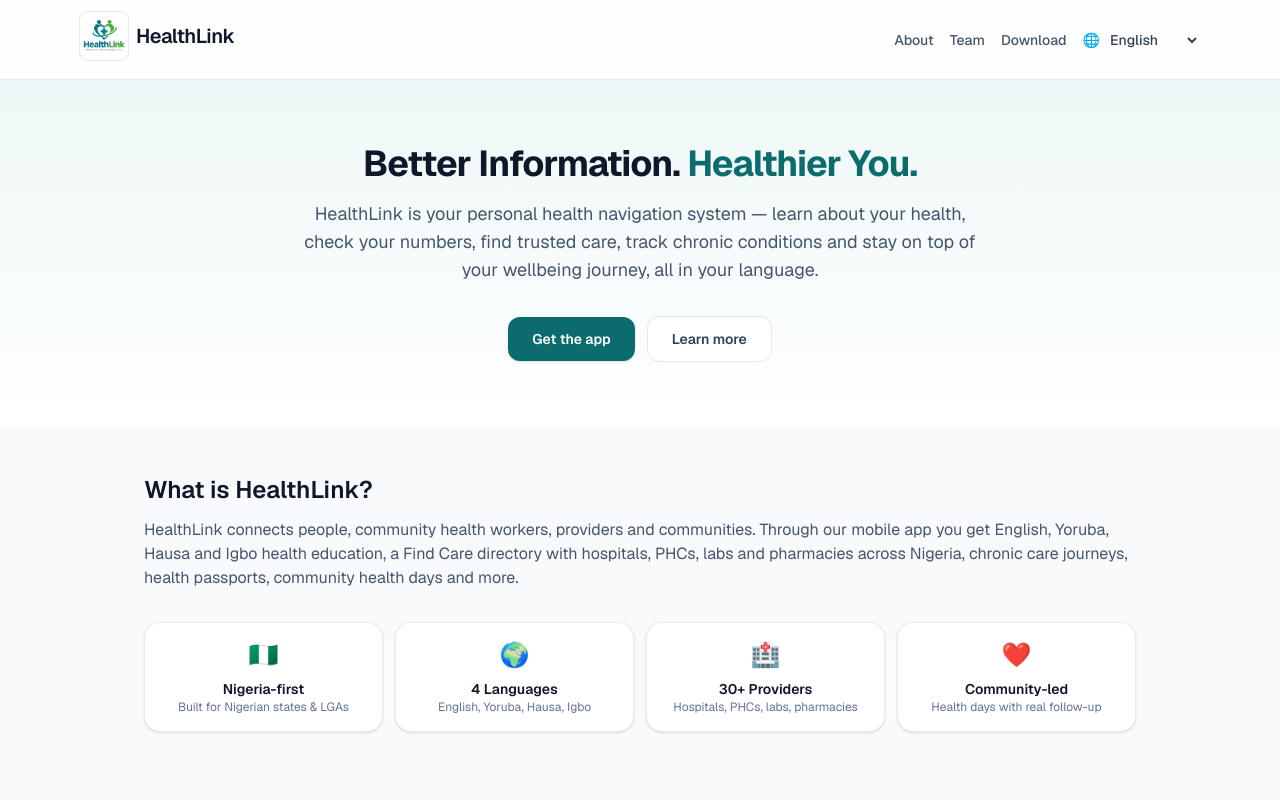
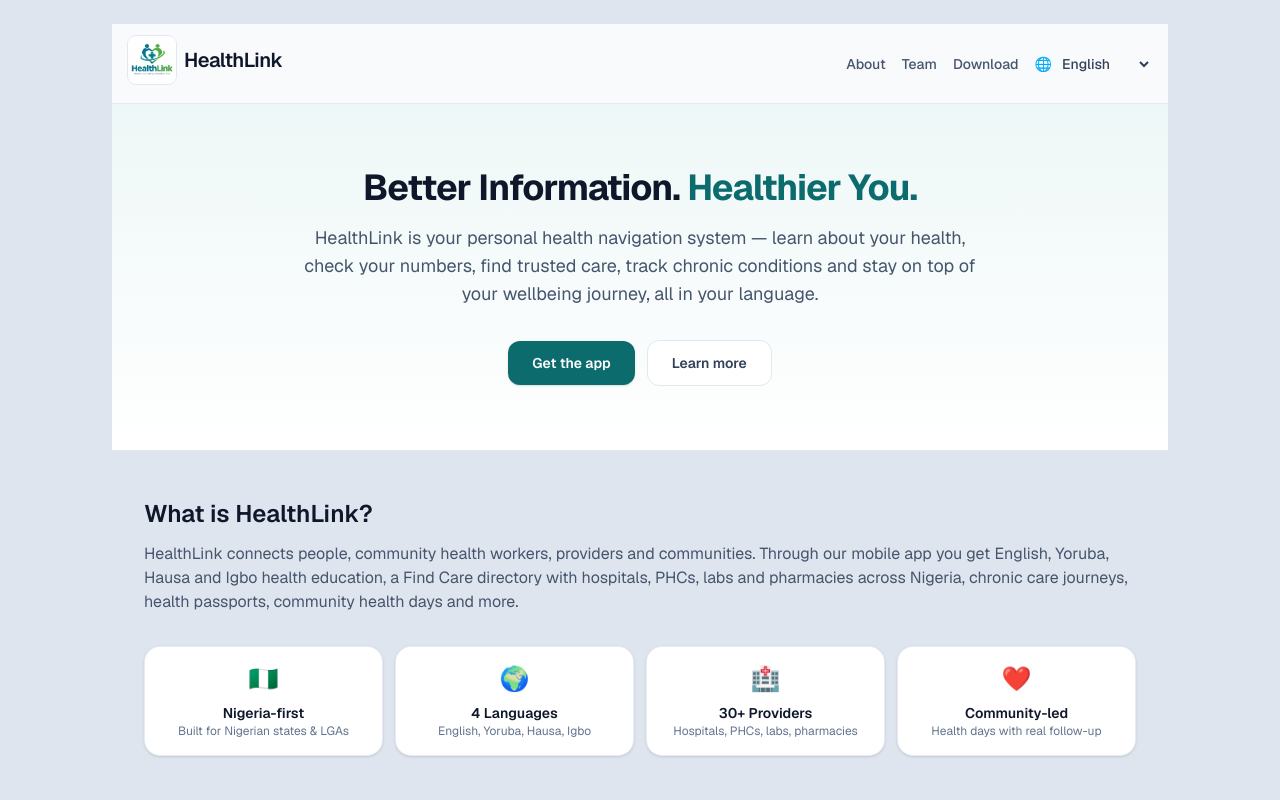
Before and after one commit to temmyadekunle/CareNBuddi, a Next.js app: page / in a window 1280 px wide. Shown: the top 800 px of the page. Built offline with nearby package versions, Linux system fonts and the light colour scheme.

Commit message:
style: match Livanta phone-shell — gray canvas, 420px rounded card, centered nav

```diff
--- a/app/(app)/layout.tsx
+++ b/app/(app)/layout.tsx
@@ -3,7 +3,7 @@ import { AppGuard } from "@/components/app-guard";
 
 export default function AppLayout({ children }: { children: React.ReactNode }) {
   return (
-    <div id="app-shell" className="mx-auto flex min-h-screen w-full max-w-md flex-col bg-slate-50 shadow-xl md:my-6 md:max-h-[calc(100vh-3rem)] md:overflow-y-auto md:rounded-[2rem] md:border md:border-slate-200">
+    <div id="app-shell" className="flex min-h-[720px] w-full max-w-[420px] flex-col overflow-hidden rounded-[28px] border border-slate-200 bg-white shadow-[0_18px_50px_rgba(23,43,77,0.18)]">
       <Nav />
       <div className="flex-1">
         <AppGuard>{children}</AppGuard>
--- a/app/globals.css
+++ b/app/globals.css
@@ -1,7 +1,7 @@
 @import "tailwindcss";
 
 :root {
-  --background: #f8fafc;
+  --background: #dfe5ee;
   --foreground: #0f172a;
 }
 
@@ -42,7 +42,10 @@
 }
 
 body {
-  background: var(--background);
+  background: #dfe5ee;
+  display: flex;
+  justify-content: center;
+  padding: 24px 12px;
   color: var(--foreground);
   font-family: var(--font-geist-sans), Arial, Helvetica, sans-serif;
 }
--- a/components/nav.tsx
+++ b/components/nav.tsx
@@ -89,7 +89,7 @@ export function Nav() {
           )}
         </div>
       </div>
-      <nav className="fixed bottom-0 left-1/2 z-20 w-full max-w-md -translate-x-1/2 border-t border-slate-200/80 bg-white/95 backdrop-blur md:bottom-6 md:rounded-b-[2rem]" aria-label="Mobile">
+      <nav className="fixed bottom-0 left-1/2 z-20 w-full max-w-[420px] -translate-x-1/2 border-t border-slate-200/80 bg-white/95 backdrop-blur md:bottom-6 md:rounded-b-[28px]" aria-label="Mobile">
         <div className="mx-auto flex max-w-lg items-stretch justify-around px-2 py-1.5">
           {[
             { href: "/app", icon: <HomeIcon />, label: t("n_home") },
```
